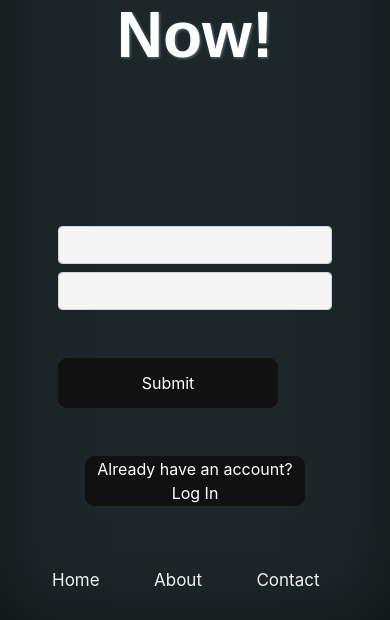
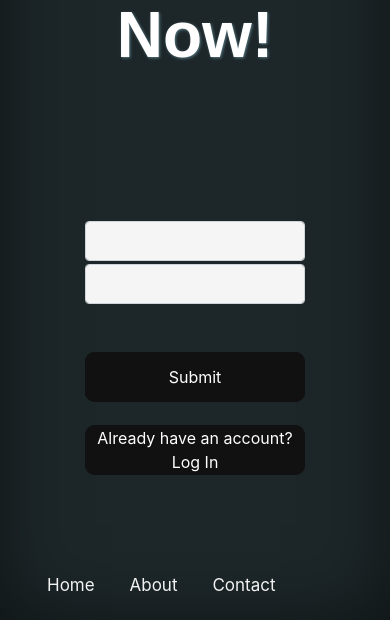
Before and after one commit to ArnaudPeler/Projet-Programation-L2-Groupe-31, a Python web app: template templates/register.html in a window 390 px wide. Shown: the part 224-844 px from the top of the page. Run offline with Jinja, Linux system fonts and the light colour scheme; the template is opened without the code that fills it, so the values that code supplies are empty, except form fields; form fields are guessed from the names that the template uses; some libraries are stand-ins or nearby versions.

Commit message:
small screen display

```diff
--- a/static/css/style.css
+++ b/static/css/style.css
@@ -22,6 +22,7 @@ footer{
     font-size: 400%;
     text-align: center;
     text-shadow: 1px 1px 3px #567982;
+    position: relative;
 }
 a {
     text-decoration: none !important;
@@ -32,7 +33,10 @@ a {
 h5{
     color:red;
     font-size:100%;
-    text-shadow: 1px 1px 3px #c61414
+    text-shadow: 1px 1px 3px #c61414;
+    position: fixed;
+    top: 45%;
+
 }
 #bottom{
     position: absolute;
@@ -41,10 +45,26 @@ h5{
 
 .form-control{
     background-color: whitesmoke;
+    position: relative;
+    width: 400px;
+    height: 40px;
+    margin-top: 00px;
 
 }
 
 .btn-log{
+    width: 400px;
+    height: 50px;
+    border: none;
+    outline: none;
+    color: #fff;
+    background: #111;
+    cursor: pointer;
+    position: relative;
+    border-radius: 10px;
+
+}
+button{
     width: 220px;
     height: 50px;
     border: none;
@@ -53,10 +73,9 @@ h5{
     background: #111;
     cursor: pointer;
     position: relative;
-    z-index: 0;
     border-radius: 10px;
+    margin-top: -120px;
 }
-
 .btn-log:before {
     content: '';
     background: linear-gradient(45deg, #ff0000ac, #ff7300a2, #fffb009c, #48ff007f, #00ffd57e, #002aff85, #7b00ff8d, #ff00c87c, #ff0000ac);
@@ -111,14 +130,16 @@ h5{
     }
 
 
-
     .navbar {
         overflow: hidden;
         position: fixed;
         bottom: 0;
-        margin: 5px;
-        width: 85%;
+        margin: 0%;
+        width: 78%;
+
     }
+
+
 
     .topnav{
         overflow: hidden;
@@ -278,3 +299,63 @@ h5{
             50% { background-position: 400% 0; }
             100% { background-position: 0 0; }
         }
+
+        @media only screen and (max-width :700px){
+            .navbar{
+                width: 100%;
+                position: absolute;
+                display: flex;
+                overflow: hidden;
+                position: fixed;
+                bottom: 0;
+                margin: 0%;
+                width: 75%;
+                text-align: center;
+
+            }
+            .button.btn-log{
+                width: 220px;
+                height: 50px;
+                border: none;
+                outline: none;
+                color: #fff;
+                background: #111;
+                cursor: pointer;
+                position: fixed;
+                border-radius: 10px;
+
+            }
+            button{
+                width: 220px;
+                height: 50px;
+                border: none;
+                outline: none;
+                color: #fff;
+                background: #111;
+                cursor: pointer;
+                position: relative;
+                border-radius: 10px;
+            }
+            .form-control{
+                background-color: whitesmoke;
+                position: relative;
+                width: 220px;
+                height: 40px;
+                margin-top: -5px;
+
+            }
+            .btn-log{
+                width: 220px;
+                height: 50px;
+                border: none;
+                outline: none;
+                color: #fff;
+                background: #111;
+                cursor: pointer;
+                position: relative;
+                border-radius: 10px;
+
+
+            }
+
+        }
```
